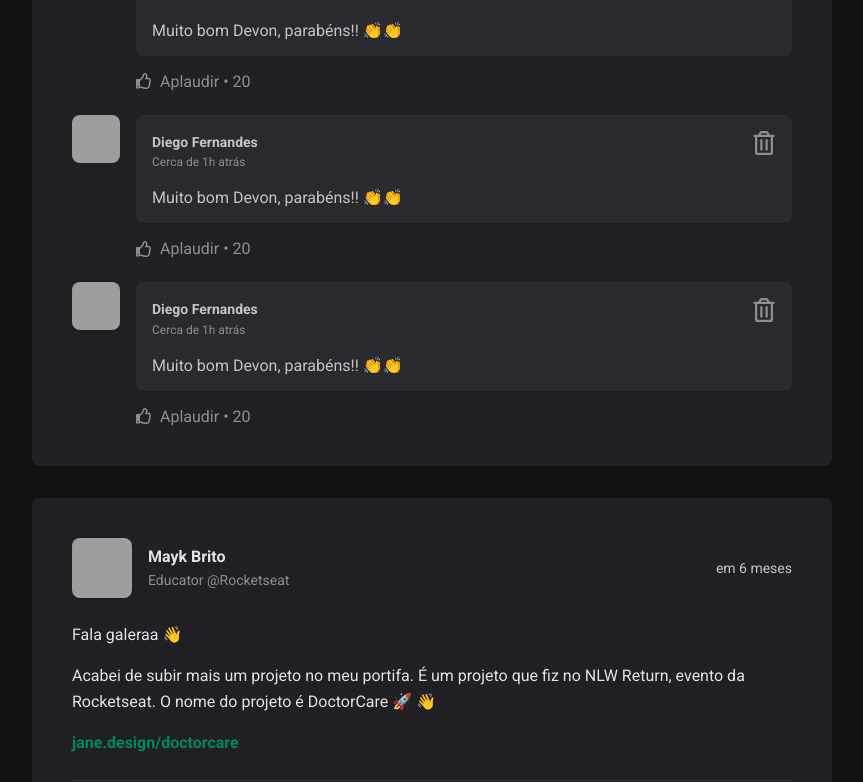
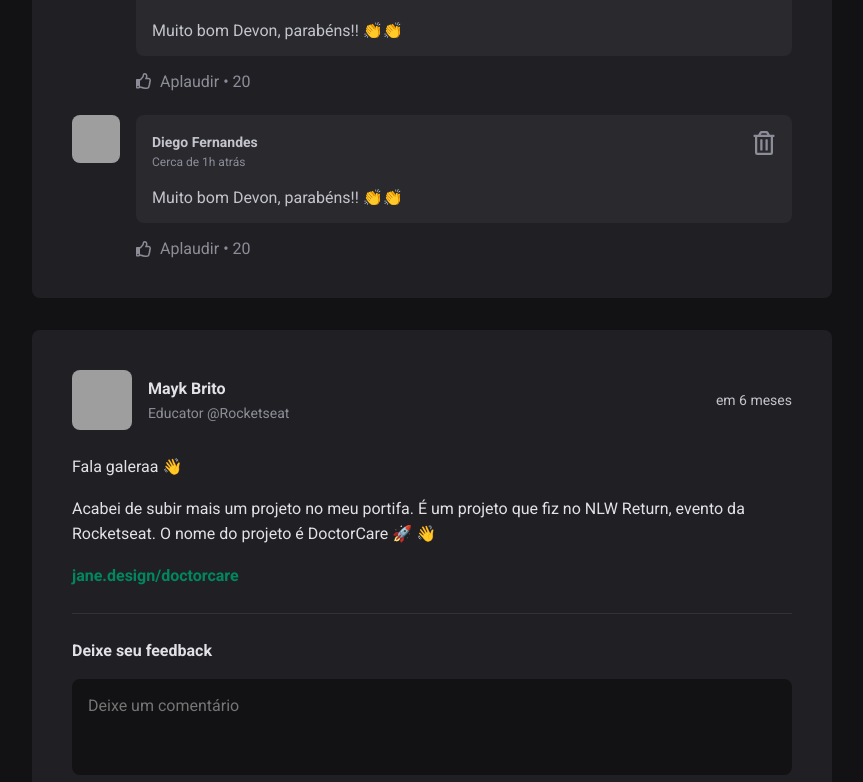
Before and after one commit to 2joaopedro/IgniteFeed, a React (Vite) app: page / in a window 1280 px wide. Shown: the part 670-1452 px from the top of the page, without its empty margins (352-1215 px from the left). Built offline with nearby package versions, Linux system fonts and the light colour scheme; grey boxes are pictures that could not be loaded.

Commit message:
Fiz a logica para adicionar mais de um post

```diff
--- a/src/components/Post/Index.jsx
+++ b/src/components/Post/Index.jsx
@@ -3,8 +3,10 @@
 import { Comment } from '../Comment/Index';
 import { Avatar } from '../Avatar/Index';
 import Styles from './Styles.module.css';
+import { useState } from 'react';
 
 export function Post({author,publishedAt,content}) {
+    const [comments, setComments] = useState([1,2])
 
     const publishedDateFormatted = format(publishedAt, "d 'de' LLLL 'às' HH:mm'h'", {
         locale: ptBR,
@@ -14,6 +16,11 @@
         locale: ptBR,
         addSuffix: true,
     })
+
+    function handleCreateNewComment() {
+        event.preventDefault();
+        setComments([...comments,comments.length ++]);
+    }
     return (
         <article className={Styles.post}>
             <header>
@@ -39,7 +46,7 @@
                     })
                 }
             </div>
-            <form className={Styles.commentForm}>
+            <form onSubmit={handleCreateNewComment} className={Styles.commentForm}>
                 <strong>Deixe seu feedback</strong>
                 <textarea placeholder="Deixe um comentário"/>
                 <footer>
@@ -48,9 +55,11 @@
             </form>
 
             <div className={Styles.commentList}>
-                <Comment/>
-                <Comment/>
-                <Comment/>
+                {
+                    comments.map(comment => {
+                        return <Comment/>
+                    })
+                }
             </div>
         </article>
     )
```
